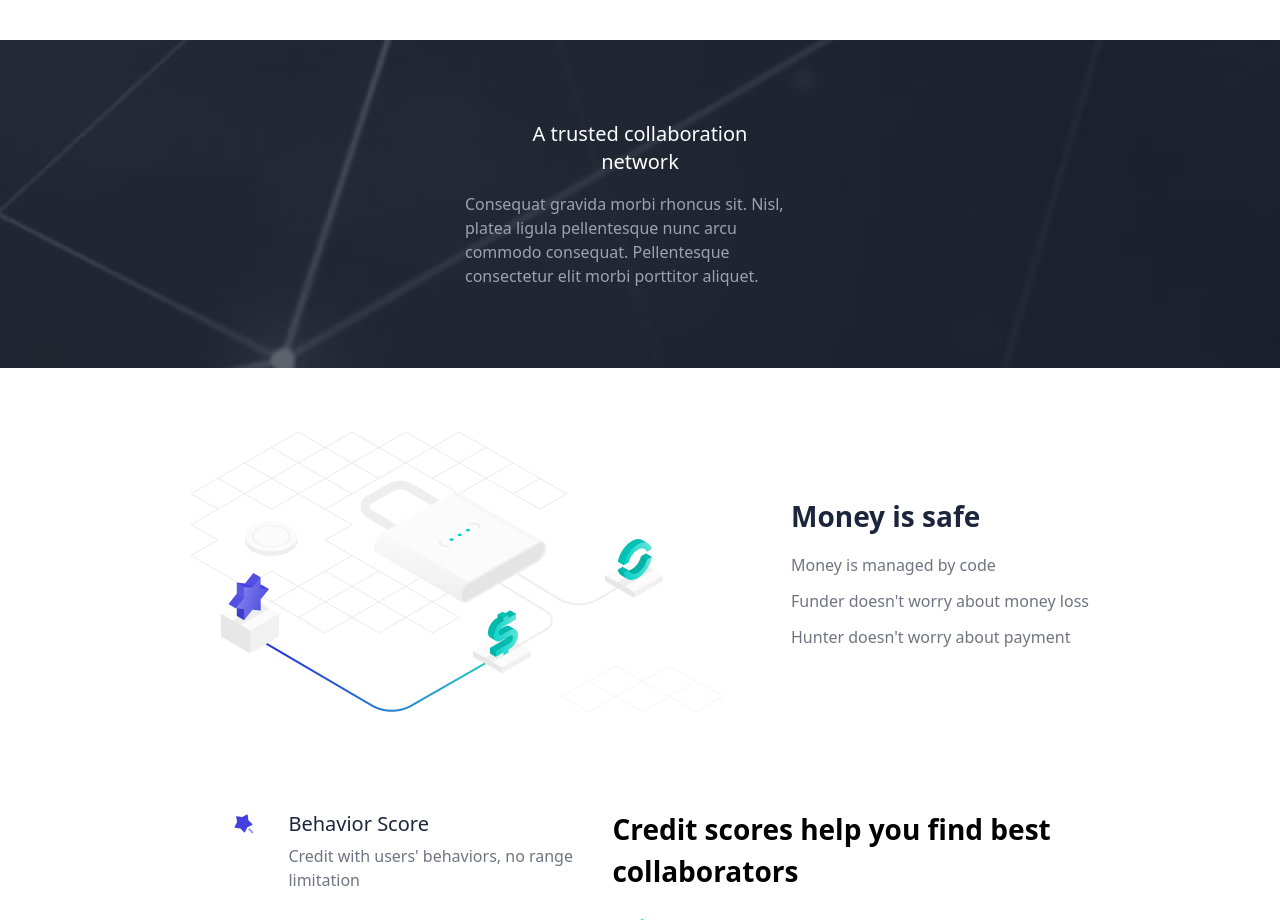
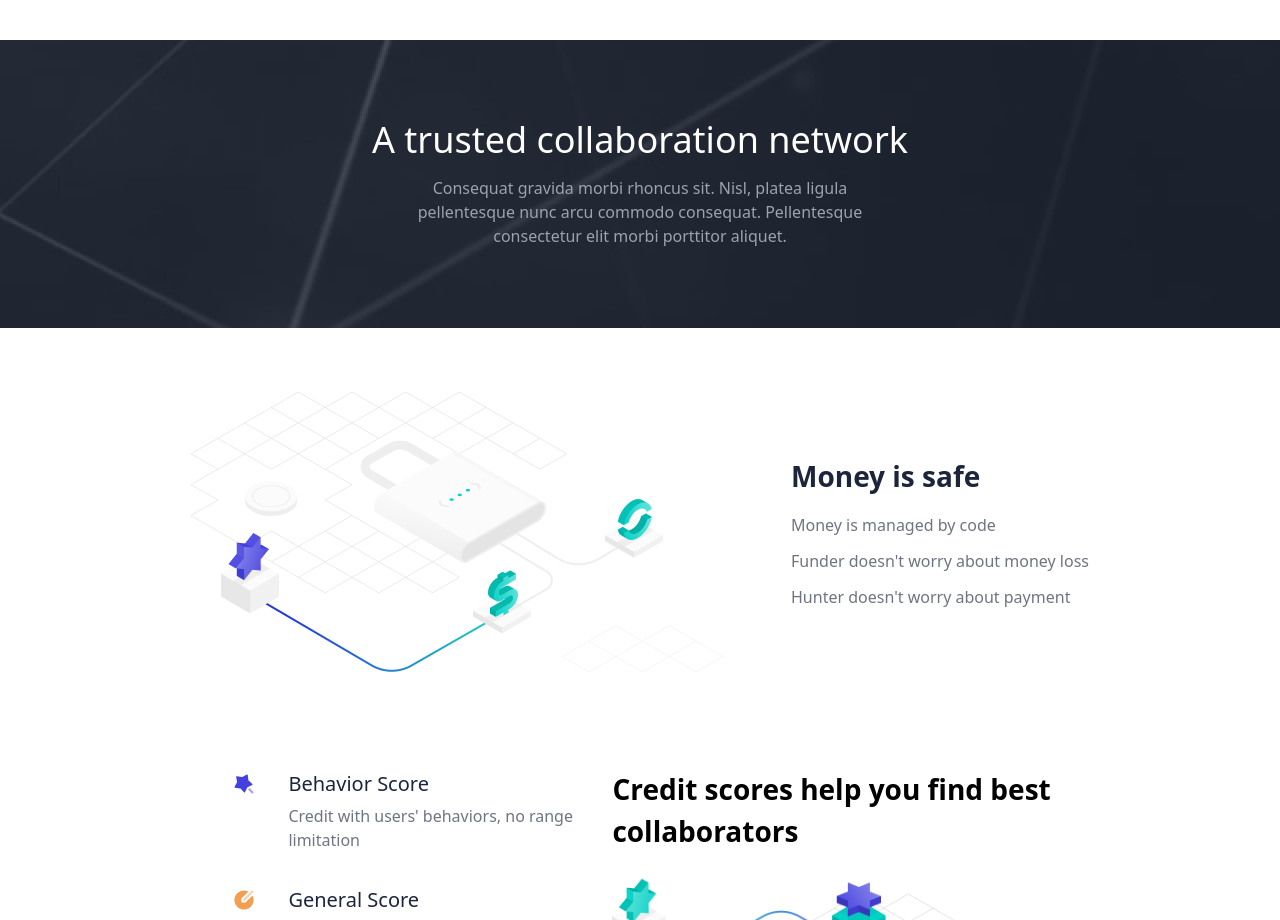
Before and after one commit to opensquare-network/opensquare-network.github.io, a Gatsby site: page / in a window 1280 px wide. Shown: the part 1740-2660 px from the top of the page. Built offline with nearby package versions, Linux system fonts and the light colour scheme; Gatsby itself is replaced by a stand-in of ours.

Commit message:
feature: network

```diff
--- a/src/components/Participator/index.js
+++ b/src/components/Participator/index.js
@@ -5,10 +5,10 @@ import React from "react";
 export default function () {
   return (
     <div className="py-20 bg-cta">
-      <h3 className="text-center text-xl w-266px mx-auto text-bold text-white ">
+      <h3 className="text-center text-xl md:text-4xl w-266px md:w-full mx-auto text-bold text-white ">
         A trusted collaboration network
       </h3>
-      <p className="text-gray-400 w-350px mx-auto mt-4">
+      <p className="text-center text-gray-400 w-350px md:w-476px mx-auto mt-4">
         Consequat gravida morbi rhoncus sit. Nisl, platea ligula pellentesque
         nunc arcu commodo consequat. Pellentesque consectetur elit morbi
         porttitor aliquet.
--- a/tailwind.config.js
+++ b/tailwind.config.js
@@ -12,6 +12,7 @@ module.exports = {
         "1080px": "1080px",
         "484px": "484px",
         "480px": "480px",
+        "476px": "476px",
         "350px": "350px",
         "346px": "346px",
         "266px": "266px",
```
